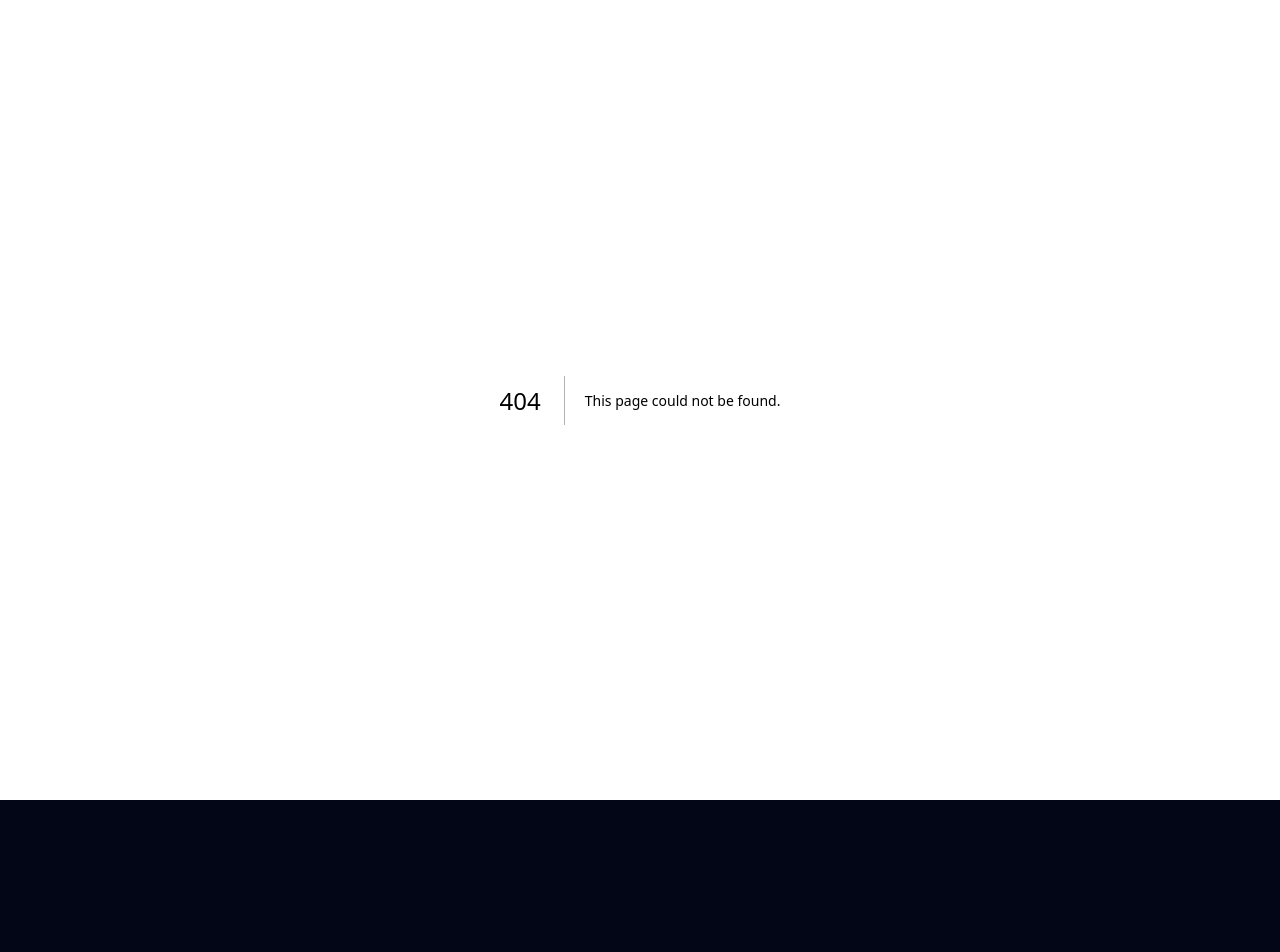
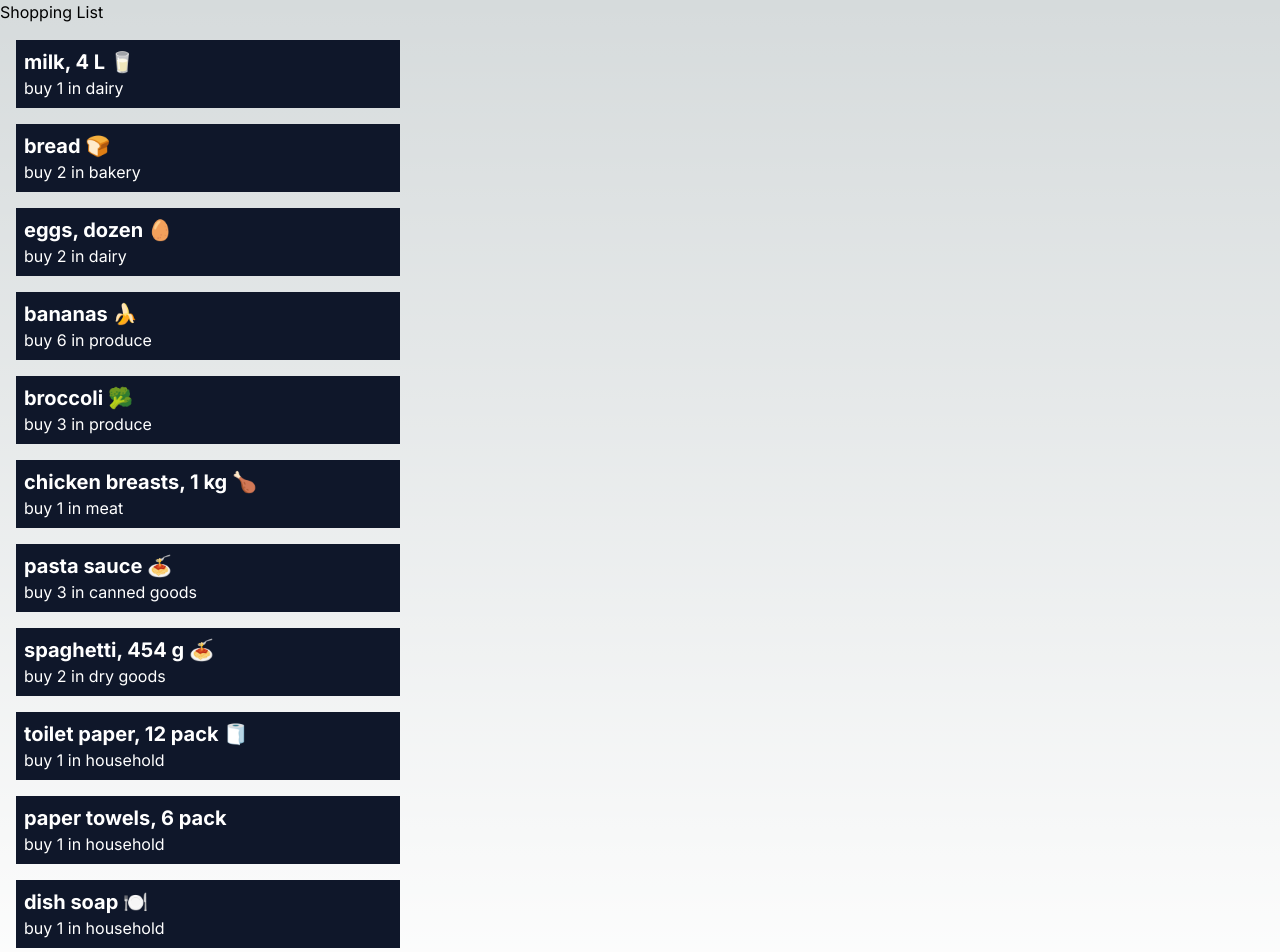
Before and after one commit to ChonthichaJessie/cprg306-assignments, a Next.js app: page /week-5 in a window 1280 px wide. Before the commit this address had no page. Shown: the top 952 px of the page. Before the commit the page ends 800 px from the top, so only its background shows below. Built offline with nearby package versions, Linux system fonts and the light colour scheme.

Commit message:
add week-5

```diff
--- a/app/week-3/item-list.js
+++ b/app/week-3/item-list.js
@@ -88,6 +88,8 @@ const ItemList = () => {
     item12
   };
 
+  // const allItems = [ item1, item2, item3, item4, item5, item6, item7, item8, item9, item10, item11, item12 ]
+  //return(<{allItems.map(({ name, quantity, category }) => (<Item name={name} quantity={quantity} category={category} />)})
   return (
     <div>
       {Object.entries(allItems).map(([item, { name, quantity, category }]) => (
--- /dev/null
+++ b/app/week-5/item-list.js
@@ -0,0 +1,37 @@
+"use client"
+import Item from "./item";
+import { useState } from "react";
+import allItems from "./items.json";
+
+const ItemList = () => {
+  const [sortByName, setSortByName] = useState();
+  const [sortByCat, setSortByCate] = useState();
+  const [groupCat, setGroupCat] = useState()
+
+  const nameHandle = (items) => {
+    setSortByName(items.sort((a, b) => a.name.localeCompare(b.name)))
+  }
+  const catHandle = (items) => {
+    setSortByName(items.sort((a, b) => a.category.localeCompare(b.category)))
+  }
+
+  return (
+    <div>
+      {allItems
+        .map((item) => {
+          return (
+            <Item
+              name={item.name}
+              quantity={item.quantity}
+              category={item.category}
+            />
+          );
+        })}
+    </div>
+    // create 3 buttons
+    // use useState for each button
+    // https://cprg306-assignments.vercel.app/week-5
+  );
+};
+
+export default ItemList;
--- /dev/null
+++ b/app/week-5/item.js
@@ -0,0 +1,12 @@
+const Item = ({name, quantity, category}) => {
+
+  return (
+    <div class="bg-slate-900 bg-cover max-w-sm p-2 m-4">
+      <div class="text-white font-bold text-xl" >{name}</div>
+      <div class="text-white text-l">
+        buy {quantity} in {category}
+      </div>
+    </div>
+  );
+};
+export default Item;
--- /dev/null
+++ b/app/week-5/items.json
@@ -0,0 +1,74 @@
+[
+    {
+      "id": "1h2GJKH12gkHG31h1H",
+      "name": "milk, 4 L 🥛",
+      "quantity": 1,
+      "category": "dairy"
+    },
+    {
+      "id": "2KJH3k2j3H1k2J3K1H",
+      "name": "bread 🍞",
+      "quantity": 2,
+      "category": "bakery"
+    },
+    {
+      "id": "3h2KJH3k2j3H1k2J3",
+      "name": "eggs, dozen 🥚",
+      "quantity": 2,
+      "category": "dairy"
+    },
+    {
+      "id": "4k2J3K1H2GJKH12gk",
+      "name": "bananas 🍌",
+      "quantity": 6,
+      "category": "produce"
+    },
+    {
+      "id": "5H1h1H2KJH3k2j3H",
+      "name": "broccoli 🥦",
+      "quantity": 3,
+      "category": "produce"
+    },
+    {
+      "id": "6H1k2J3K1H2GJKH1",
+      "name": "chicken breasts, 1 kg 🍗",
+      "quantity": 1,
+      "category": "meat"
+    },
+    {
+      "id": "7gkHG31h1H2KJH3k",
+      "name": "pasta sauce 🍝",
+      "quantity": 3,
+      "category": "canned goods"
+    },
+    {
+      "id": "8j3H1k2J3K1H2GJK",
+      "name": "spaghetti, 454 g 🍝",
+      "quantity": 2,
+      "category": "dry goods"
+    },
+    {
+      "id": "9H12gkHG31h1H2KJ",
+      "name": "toilet paper, 12 pack 🧻",
+      "quantity": 1,
+      "category": "household"
+    },
+    {
+      "id": "10H3k2j3H1k2J3K1",
+      "name": "paper towels, 6 pack",
+      "quantity": 1,
+      "category": "household"
+    },
+    {
+      "id": "11k2J3K1H2GJKH12",
+      "name": "dish soap 🍽️",
+      "quantity": 1,
+      "category": "household"
+    },
+    {
+      "id": "12GJKH12gkHG31h1",
+      "name": "hand soap 🧼",
+      "quantity": 4,
+      "category": "household"
+    }
+  ]
--- /dev/null
+++ b/app/week-5/page.js
@@ -0,0 +1,16 @@
+import ItemList from "./item-list";
+
+
+const Page = () => {
+
+
+    return (
+        <main>
+            <h1>Shopping List</h1>
+            <ItemList/>
+        </main>
+
+    )
+}
+
+export default Page;
```
